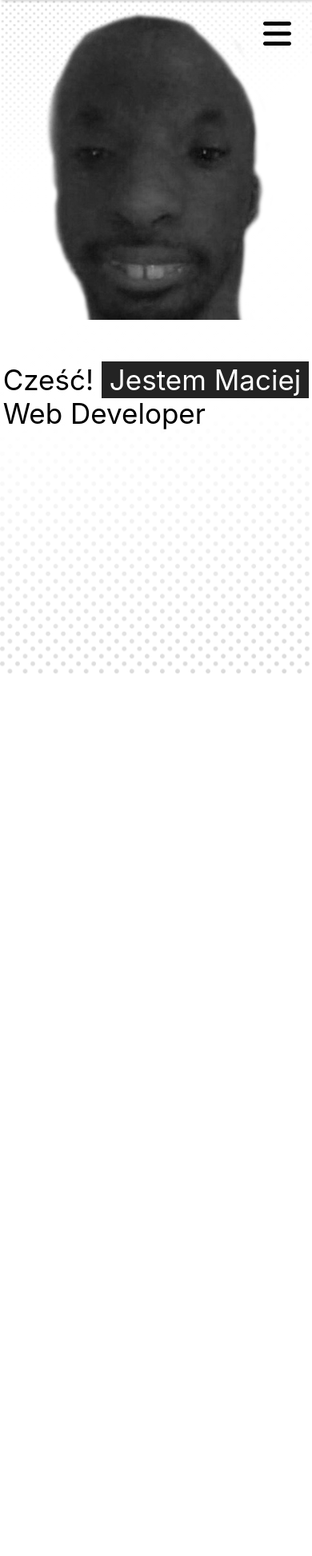
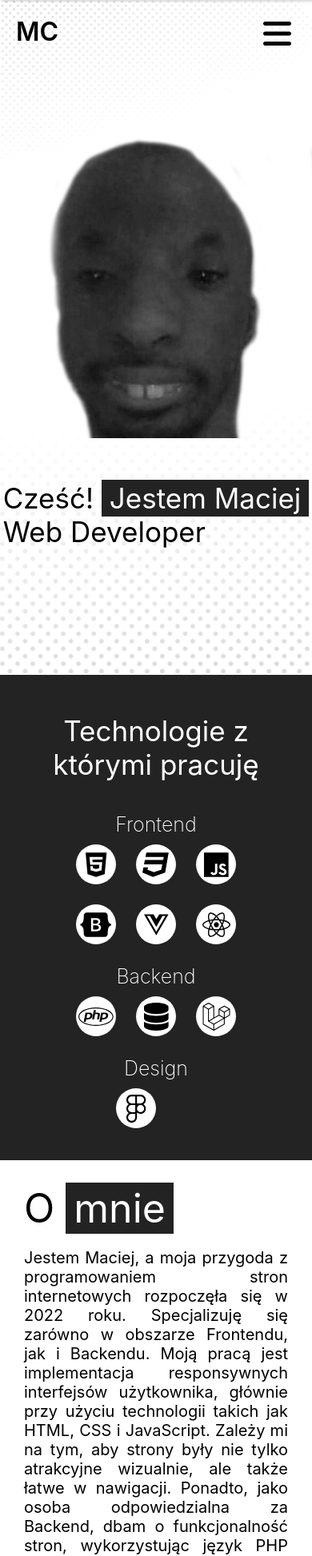
Before and after one commit to elmaccho/my-portoflio, a React (Create React App) app: page / in a window 390 px wide. Shown: the top 1946 px of the page at 80% size. Before the commit the page ends 844 px from the top, so only its background shows below. Built offline with nearby package versions, Linux system fonts and the light colour scheme.

Commit message:
Navbar, about section

```diff
--- a/package.json
+++ b/package.json
@@ -13,6 +13,7 @@
     "react": "^18.3.1",
     "react-dom": "^18.3.1",
     "react-scripts": "5.0.1",
+    "react-scroll": "^1.9.0",
     "web-vitals": "^2.1.4"
   },
   "scripts": {
--- a/src/App.js
+++ b/src/App.js
@@ -1,9 +1,10 @@
-import logo from './logo.svg';
 import './App.css';
 
 import Navbar from './components/Navbar/Navbar';
 import Header from './components/Header/Header';
+import About from './components/About/About';
 import OpenMenuBtn from './components/OpenMenuBtn/OpenMenuBtn';
+
 import { useState } from 'react';
 
 function App() {
@@ -17,7 +18,8 @@ function App() {
     <div className="App">
       <OpenMenuBtn onClick={toggleNavbar} />
       <Navbar isOpen={isNavbarOpen} closeMenu={toggleNavbar}/>
-      <Header />
+      <Header/>
+      <About/>
     </div>
   );
 }
--- /dev/null
+++ b/src/components/About/About.css
@@ -0,0 +1,104 @@
+.about-wrapper{
+    display: flex;
+    justify-content: center;
+    width: 100%;
+}
+.tech-wrapper{
+    padding: 10px 40px;
+    width: 50%;
+    background-color: #232323;
+    clip-path: polygon(0 0, 100% 0, 71% 100%, 0% 100%);
+
+    display: flex;
+    flex-direction: column;
+    justify-content: center;
+    align-items: flex-start;
+}
+.tech-wrapper > * > h3{
+    color: white;
+    font-weight: 200;
+    margin: 10px 0;
+    font-size: 25px;
+    text-align: left;
+}
+.about-text-wrapper{
+    width: 50%;
+    padding: 30px;
+    box-sizing: border-box;
+    display: flex;
+    flex-direction: column;
+    align-items: flex-start;
+}
+.about-text-wrapper > h2{
+    margin: 0;
+    font-weight: 400;
+    font-size: 50px;
+}
+.about-text-wrapper > p{
+    text-align: justify;
+    font-size: 20px;
+    font-weight: 400;
+}
+.title{
+    font-weight: 400;
+    font-size: 35px;
+    color: white;
+}
+
+.frontend-wrapper, .backend-wrapper{
+    margin-bottom: 15px;
+}
+.tech-content{
+    display: flex;
+    gap: 25px;
+}
+.tech-ellypse{
+    width: 50px;
+    height: 50px;
+    background-color: white;
+    border-radius: 100%;
+
+    display: flex;
+    align-items: center;
+    justify-content: center;
+}
+.tech-icon{
+    font-size: 35px;
+}
+@media screen and (max-width: 1070px) {
+    .about-text-wrapper{
+        width: 100%;
+    }
+    .tech-wrapper{
+        clip-path: unset;
+        justify-content: unset;
+        width: 35%;
+        min-width: 290px;
+    }
+    .tech-content{
+        display: grid;
+        grid-template-columns: auto auto auto;
+    }
+    .title{
+        width: 100%;
+        text-align: left;
+    }
+}
+@media screen and (max-width: 790px) {
+    .about-wrapper{
+        flex-direction: column;
+    }
+    .tech-wrapper{
+        min-width: unset;
+        width: auto;
+        align-items: center;
+        padding: 20px 40px 40px;
+    }
+    .title{
+        width: 100%;
+        text-align: unset;
+    }
+    .tech-wrapper > * > h3{
+        text-align: center;
+    }
+}
--- /dev/null
+++ b/src/components/About/About.js
@@ -0,0 +1,95 @@
+import React from "react";
+import "./About.css";
+
+import { FontAwesomeIcon } from "@fortawesome/react-fontawesome";
+import {
+  faHtml5,
+  faCss3,
+  faJs,
+  faBootstrap,
+  faVuejs,
+  faReact,
+  faPhp,
+  faLaravel,
+  faFigma,
+} from "@fortawesome/free-brands-svg-icons";
+import { faDatabase } from "@fortawesome/free-solid-svg-icons";
+import { Element } from "react-scroll";
+
+export default function About() {
+  return (
+    <Element name="about">
+      <div className="about-wrapper" id="about">
+        <div className="tech-wrapper">
+          <h2 className="title">Technologie z którymi pracuję</h2>
+          <div className="frontend-wrapper">
+            <h3>Frontend</h3>
+            <div className="tech-content">
+              <div className="tech-ellypse">
+                <FontAwesomeIcon icon={faHtml5} className="tech-icon" />
+              </div>
+              <div className="tech-ellypse">
+                <FontAwesomeIcon icon={faCss3} className="tech-icon" />
+              </div>
+              <div className="tech-ellypse">
+                <FontAwesomeIcon icon={faJs} className="tech-icon" />
+              </div>
+              <div className="tech-ellypse">
+                <FontAwesomeIcon icon={faBootstrap} className="tech-icon" />
+              </div>
+              <div className="tech-ellypse">
+                <FontAwesomeIcon icon={faVuejs} className="tech-icon" />
+              </div>
+              <div className="tech-ellypse">
+                <FontAwesomeIcon icon={faReact} className="tech-icon" />
+              </div>
+            </div>
+          </div>
+          <div className="backend-wrapper">
+            <h3>Backend</h3>
+            <div className="tech-content">
+              <div className="tech-ellypse">
+                <FontAwesomeIcon icon={faPhp} className="tech-icon" />
+              </div>
+              <div className="tech-ellypse">
+                <FontAwesomeIcon icon={faDatabase} className="tech-icon" />
+              </div>
+              <div className="tech-ellypse">
+                <FontAwesomeIcon icon={faLaravel} className="tech-icon" />
+              </div>
+            </div>
+          </div>
+          <div className="design-wrapper">
+            <h3>Design</h3>
+            <div className="tech-content">
+              <div className="tech-ellypse">
+                <FontAwesomeIcon icon={faFigma} className="tech-icon" />
+              </div>
+            </div>
+          </div>
+        </div>
+        <div className="about-text-wrapper">
+          <h2>
+            O <span className="dark-bg">mnie</span>
+          </h2>
+          <p>
+            Jestem Maciej, a moja przygoda z programowaniem stron internetowych
+            rozpoczęła się w 2022 roku. Specjalizuję się zarówno w obszarze
+            Frontendu, jak i Backendu. Moją pracą jest implementacja responsywnych
+            interfejsów użytkownika, głównie przy użyciu technologii takich jak
+            HTML, CSS i JavaScript. Zależy mi na tym, aby strony były nie tylko
+            atrakcyjne wizualnie, ale także łatwe w nawigacji. Ponadto, jako osoba
+            odpowiedzialna za Backend, dbam o funkcjonalność stron, wykorzystując
+            język PHP oraz różne frameworki.
+          </p>
+          <p>
+            Poza pracą, uwielbiam aktywność fizyczną, taką jak gra w piłkę
+            siatkową, sztuki walki oraz wędrówki po górach. Aktywność fizyczna
+            jest dla mnie nie tylko sposobem na utrzymanie formy, ale także
+            źródłem radości i równowagi między życiem zawodowym a osobistym.
+          </p>
+        </div>
+      </div>
+    </Element>
+  );
+}
--- a/src/components/Header/Header.css
+++ b/src/components/Header/Header.css
@@ -1,5 +1,5 @@
 header {
-    min-height: 80vh;
+    min-height: 100vh;
 
     display: flex;
     align-items: center;
@@ -33,6 +33,7 @@ header {
     position: absolute;
     top: 0;
     left: 0;
+    z-index: -1;
 }
 .dots2{
     position: absolute;
@@ -40,6 +41,7 @@ header {
     right: 0;
     display: flex;
     rotate: 180deg;
+    z-index: -1;
 }
 .gradient-background1 {
     display: block;
@@ -71,7 +73,15 @@ header {
 .header-image{
     z-index: 1;
 }
-
+.mobile-title{
+    position: absolute;
+    top: 20px;
+    left: 20px;
+    font-size: 32px;
+    font-weight: 600;
+    z-index: 1;
+    display: none;
+}
 @media screen and (max-width: 1150px) {
     .header-image > img{
         width: 500px;
@@ -98,11 +108,19 @@ header {
 @media screen and (max-width: 754px) {
     header{
         flex-direction: column-reverse;
-        justify-content: flex-end;
+        justify-content: center;
+        align-items: center;
         gap: 50px;
         min-height: 100vh;
     }
     .dots1, .dots1 > img{
-        width: 400px;
+        max-width: 400px;
+        width: 100%;
+    }
+    .mobile-title{
+        display: block;
+    }
+    .header-image, .header-image > img{
+        width: 100%;
     }
 }
--- a/src/components/Header/Header.js
+++ b/src/components/Header/Header.js
@@ -2,10 +2,13 @@ import React from "react";
 import "./Header.css";
 import dots1 from "../../Images/header/Vector 1.svg";
 import profilePicture from "../../Images/header/artworks-L49vhWJuy2FaudQW-wDuQQg-t500x500.png"
+import { Element } from "react-scroll";
 
 export default function Header() {
   return (
+    <Element name="start">
       <header>
+        <div className="mobile-title">MC</div>
         <div className="header-text">
           <h2>
             Cześć! <span className="dark-bg">Jestem Maciej</span>
@@ -25,5 +28,6 @@ export default function Header() {
           <img src={dots1} alt="dots" />
         </div>
       </header>
+    </Element>
   );
 }
--- a/src/components/Navbar/Navbar.js
+++ b/src/components/Navbar/Navbar.js
@@ -1,13 +1,33 @@
-import React from "react";
+import React, { useEffect, useState } from "react";
+import "./Navbar.css";
+
 import MainBtn from "../MainBtn/MainBtn";
-import "./Navbar.css";
+
+import { Link } from "react-scroll";
 
 import { FontAwesomeIcon } from "@fortawesome/react-fontawesome";
 import { faXmark } from "@fortawesome/free-solid-svg-icons";
 
 export default function Navbar({isOpen, closeMenu}) {
+  const [scrolled, setScrolled] = useState(false);
+  useEffect(() => {
+    const handleScroll = () => {
+      const isScrolled = window.scrollY > 100;
+      if (isScrolled !== scrolled) {
+        setScrolled(isScrolled);
+      }
+    };
+
+    window.addEventListener('scroll', handleScroll);
+
+    return () => {
+      window.removeEventListener('scroll', handleScroll);
+    };
+  }, [scrolled]);
+
   return (
-    <nav className={isOpen ? 'toggle' : ''}>
+    // className={isOpen ? 'toggle' : '' + scrolled ? 'scrolled' : ''}
+    <nav className={`${isOpen ? 'toggle' : ''} ${scrolled ? 'scrolled' : ''}`}>
       <button className="closeMenuBtn" onClick={closeMenu}>
         <FontAwesomeIcon icon={faXmark}/>
       </button>
@@ -17,10 +37,10 @@ export default function Navbar({isOpen, closeMenu}) {
       </div>
       <div className="navbar-content">
         <div className="navbar-links">
-          <a href="#">Start</a>
-          <a href="#">O mnie</a>
-          <a href="#">Projekty</a>
-          <a href="#">Kontakt</a>
+          <Link className="nav-item" to="start" smooth={true} duration={500} >Start</Link>
+          <Link className="nav-item" to="about" smooth={true} duration={500} >O mnie</Link>
+          <a className="nav-item" href="#">Projekty</a>
+          <a className="nav-item" href="#">Kontakt</a>
         </div>
         <MainBtn content="Pobierz CV" />
       </div>
--- a/src/components/OpenMenuBtn/OpenMenuBtn.css
+++ b/src/components/OpenMenuBtn/OpenMenuBtn.css
@@ -8,7 +8,7 @@
     .openMenuBtn{
         display: block;
 
-        position: absolute;
+        position: fixed;
         top: 20px;
         right: 20px;
         z-index: 2;
```
Also changed, not shown: src/components/Navbar/Navbar.css (+43 -16 lines), 1 other file (tests, documents, lock files or other folders). Lines whose indentation alone changed are shown as unchanged.
